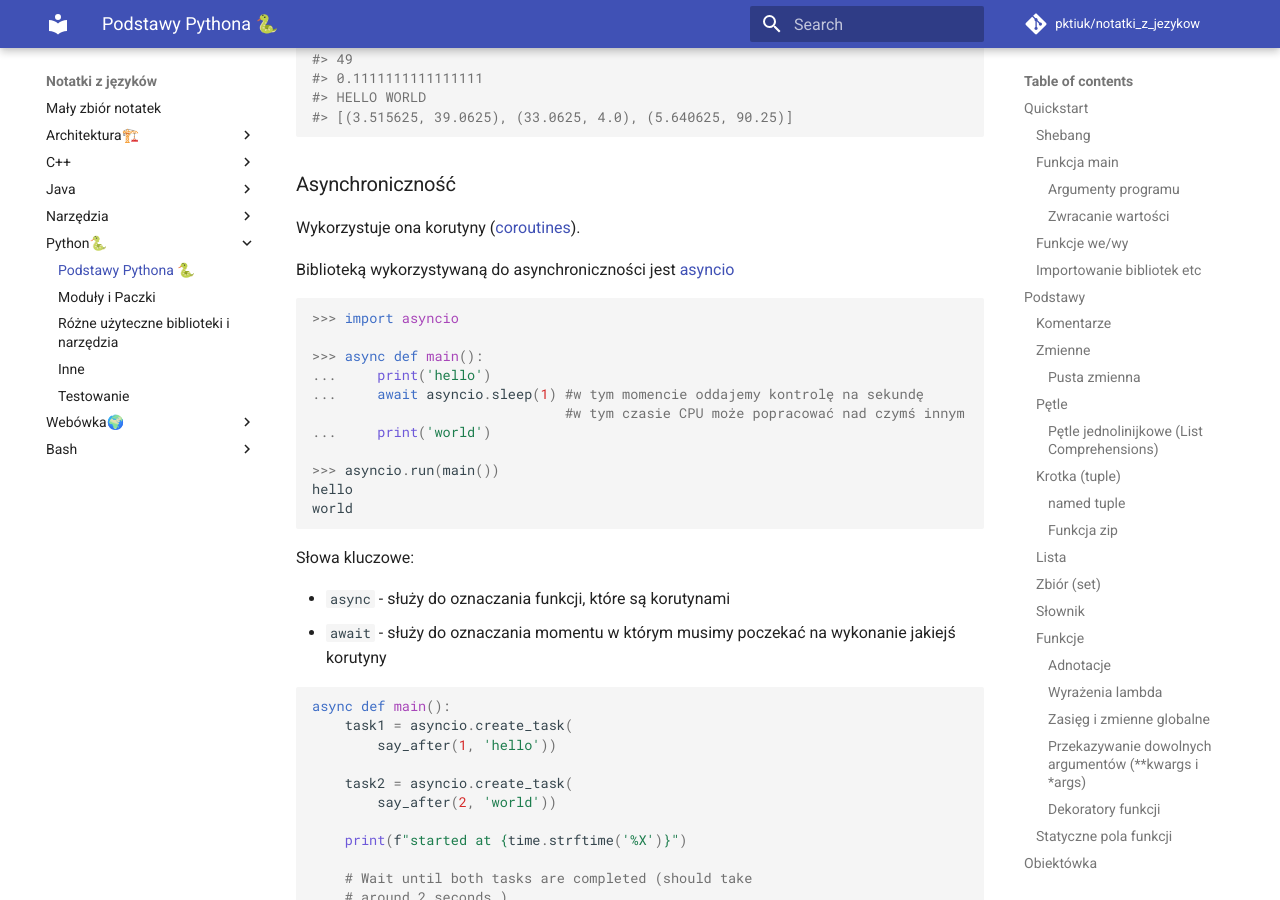
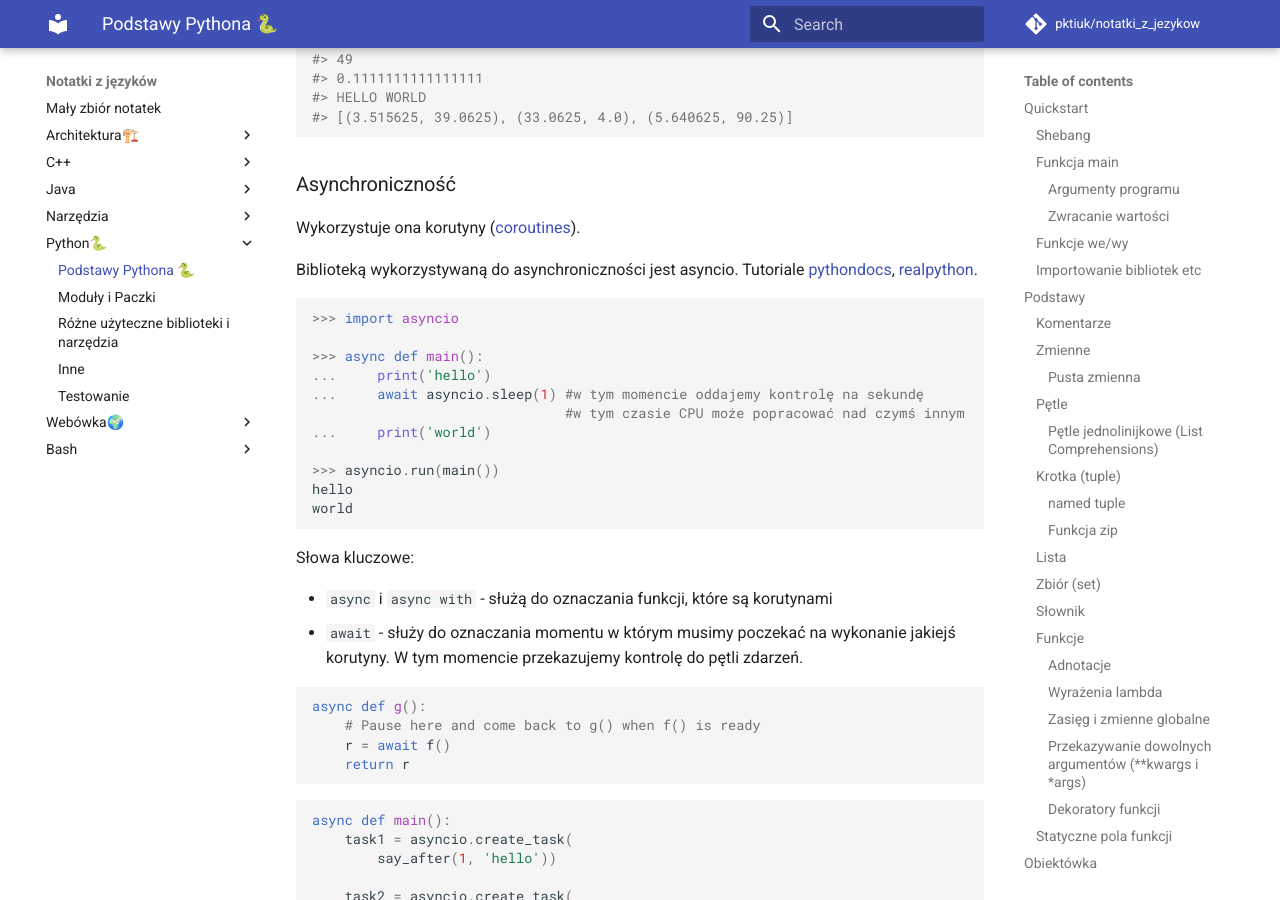
Before and after one commit to pktiuk/notatki_z_jezykow, an MkDocs documentation site: the page built from docs/Python🐍/1_ogolne_notatki.md, in a window 1280 px wide and 900 px high, scrolled down 28738 px. Built offline with MkDocs 1.6.1 and Material for MkDocs 9.7.7, drawn with Linux system fonts in a browser that asks for light colours; comment, search, counter and statistics services are not loaded.

Commit message:
Lepsze wskazanie przykładów i poradników

````diff
--- a/docs/Python🐍/1_ogolne_notatki.md
+++ b/docs/Python🐍/1_ogolne_notatki.md
@@ -1369,7 +1369,7 @@ if __name__ == '__main__':
 
 Wykorzystuje ona korutyny ([coroutines](https://docs.python.org/3/glossary.html#term-coroutine)).
 
-Biblioteką wykorzystywaną do asynchroniczności jest [asyncio](https://docs.python.org/3/library/asyncio-task.html)
+Biblioteką wykorzystywaną do asynchroniczności jest asyncio. Tutoriale [pythondocs](https://docs.python.org/3/library/asyncio-task.html), [realpython](https://realpython.com/async-io-python/).
 
 ```python
 >>> import asyncio
@@ -1387,8 +1387,16 @@ world
 
 Słowa kluczowe:
 
-- `async` - służy do oznaczania funkcji, które są korutynami
-- `await` - służy do oznaczania momentu w którym musimy poczekać na wykonanie jakiejś korutyny
+- `async` i `async with` - służą do oznaczania funkcji, które są korutynami
+- `await` - służy do oznaczania momentu w którym musimy poczekać na wykonanie jakiejś korutyny. W tym momencie przekazujemy kontrolę do pętli zdarzeń.
+
+```python
+async def g():
+    # Pause here and come back to g() when f() is ready
+    r = await f()
+    return r
+
+```
 
 ```python
 async def main():
````
